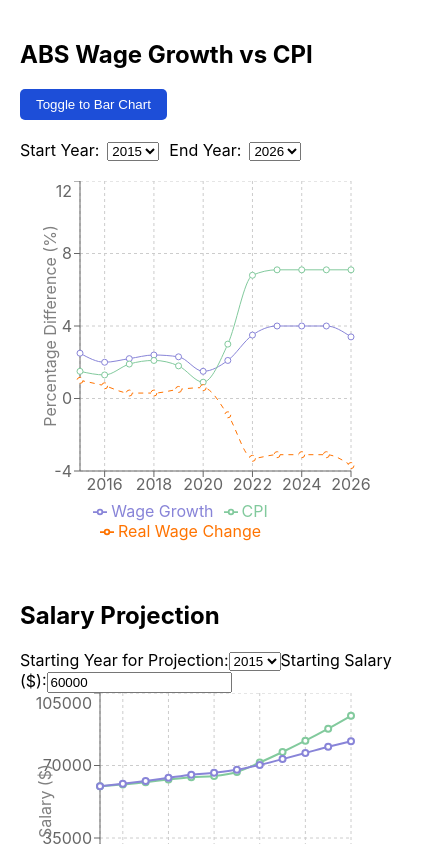
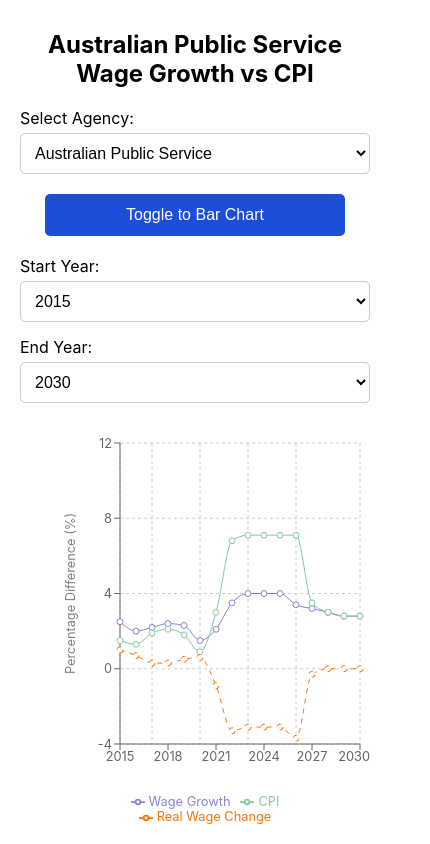
Before and after one commit to ashah12/aps-vs-cpi, a React (Create React App) app: page / in a window 390 px wide. Shown: the top 844 px of the page, 430 px wide, since content can reach past the window. Built offline with nearby package versions, Linux system fonts and the light colour scheme.

Commit message:
Changed to accomodate multiple agencies. Added more future years. Made mobile friendly

```diff
--- a/src/App.js
+++ b/src/App.js
@@ -4,22 +4,11 @@
   Tooltip, Legend, ResponsiveContainer
 } from 'recharts';
 
-export default function App() {
-  const [chartType, setChartType] = useState('line');
-  const [startYear, setStartYear] = useState(2015);
-  const [endYear, setEndYear] = useState(2026);
-  const [projectionStartYear, setProjectionStartYear] = useState(2015);
-  const [customData, setCustomData] = useState([]);
-  const [yearOptions, setYearOptions] = useState([]);
-  const [startingSalary, setStartingSalary] = useState(60000);
-
-  const toggleChart = () => {
-    setChartType(prev => (prev === 'line' ? 'bar' : 'line'));
-  };
-
-  // Load mock data on mount
-  useEffect(() => {
-    const mockData = [
+// Agency data structure
+const AGENCIES = {
+  'APS': {
+    name: 'Australian Public Service',
+    data: [
       { year: 2015, wage: 2.5, cpi: 1.5 },
       { year: 2016, wage: 2.0, cpi: 1.3 },
       { year: 2017, wage: 2.2, cpi: 1.9 },
@@ -32,31 +21,97 @@
       { year: 2024, wage: 4.0, cpi: 7.1 },
       { year: 2025, wage: 4.0, cpi: 7.1 },
       { year: 2026, wage: 3.4, cpi: 7.1 },
-    ];
+      { year: 2027, wage: 3.2, cpi: 3.5 },
+      { year: 2028, wage: 3.0, cpi: 3.0 },
+      { year: 2029, wage: 2.8, cpi: 2.8 },
+      { year: 2030, wage: 2.8, cpi: 2.8 }
+    ]
+  },
+  'Defence': {
+    name: 'Department of Defence',
+    data: [
+      { year: 2015, wage: 2.7, cpi: 1.5 },
+      { year: 2016, wage: 2.2, cpi: 1.3 },
+      { year: 2017, wage: 2.4, cpi: 1.9 },
+      { year: 2018, wage: 2.6, cpi: 2.1 },
+      { year: 2019, wage: 2.5, cpi: 1.8 },
+      { year: 2020, wage: 1.7, cpi: 0.9 },
+      { year: 2021, wage: 2.3, cpi: 3.0 },
+      { year: 2022, wage: 3.7, cpi: 6.8 },
+      { year: 2023, wage: 4.2, cpi: 7.1 },
+      { year: 2024, wage: 4.2, cpi: 7.1 },
+      { year: 2025, wage: 4.2, cpi: 7.1 },
+      { year: 2026, wage: 3.6, cpi: 7.1 },
+      { year: 2027, wage: 3.4, cpi: 3.5 },
+      { year: 2028, wage: 3.2, cpi: 3.0 },
+      { year: 2029, wage: 3.0, cpi: 2.8 },
+      { year: 2030, wage: 3.0, cpi: 2.8 }
+    ]
+  },
+  'ATO': {
+    name: 'Australian Taxation Office',
+    data: [
+      { year: 2015, wage: 2.3, cpi: 1.5 },
+      { year: 2016, wage: 1.8, cpi: 1.3 },
+      { year: 2017, wage: 2.0, cpi: 1.9 },
+      { year: 2018, wage: 2.2, cpi: 2.1 },
+      { year: 2019, wage: 2.1, cpi: 1.8 },
+      { year: 2020, wage: 1.3, cpi: 0.9 },
+      { year: 2021, wage: 1.9, cpi: 3.0 },
+      { year: 2022, wage: 3.3, cpi: 6.8 },
+      { year: 2023, wage: 3.8, cpi: 7.1 },
+      { year: 2024, wage: 3.8, cpi: 7.1 },
+      { year: 2025, wage: 3.8, cpi: 7.1 },
+      { year: 2026, wage: 3.2, cpi: 7.1 },
+      { year: 2027, wage: 3.0, cpi: 3.5 },
+      { year: 2028, wage: 2.8, cpi: 3.0 },
+      { year: 2029, wage: 2.6, cpi: 2.8 },
+      { year: 2030, wage: 2.6, cpi: 2.8 }
+    ]
+  }
+};
 
-    setCustomData(mockData);
-    setYearOptions(mockData.map(d => d.year));
-  }, []);
+export default function App() {
+  const [chartType, setChartType] = useState('line');
+  const [startYear, setStartYear] = useState(2015);
+  const [endYear, setEndYear] = useState(2030);
+  const [projectionStartYear, setProjectionStartYear] = useState(2015);
+  const [selectedAgency, setSelectedAgency] = useState('APS');
+  const [yearOptions, setYearOptions] = useState([]);
+  const [startingSalary, setStartingSalary] = useState(60000);
+
+  const toggleChart = () => {
+    setChartType(prev => (prev === 'line' ? 'bar' : 'line'));
+  };
+
+  // Load data on mount and when agency changes
+  useEffect(() => {
+    const agencyData = AGENCIES[selectedAgency].data;
+    setYearOptions(agencyData.map(d => d.year));
+  }, [selectedAgency]);
 
   const filteredData = useMemo(() => {
-    return customData
+    const agencyData = AGENCIES[selectedAgency].data;
+    return agencyData
       .filter(d => d.year >= startYear && d.year <= endYear)
       .map(d => ({
         ...d,
         gap: d.wage - d.cpi // Real wage change
       }));
-  }, [startYear, endYear, customData]);
+  }, [startYear, endYear, selectedAgency]);
 
   const salaryProjectionData = useMemo(() => {
     if (!startingSalary || !projectionStartYear) return [];
 
     let expected = startingSalary;
     let actual = startingSalary;
-    const startIndex = customData.findIndex(d => d.year === projectionStartYear);
+    const agencyData = AGENCIES[selectedAgency].data;
+    const startIndex = agencyData.findIndex(d => d.year === projectionStartYear);
+    const currentYear = new Date().getFullYear();
 
     if (startIndex === -1) return [];
 
-    return customData
+    return agencyData
       .slice(startIndex)
       .filter(d => d.year <= endYear)
       .map((d, idx) => {
@@ -70,50 +125,137 @@
           expected: Number(expected.toFixed(2)),
           actual: Number(actual.toFixed(2)),
           difference: Number((actual - expected).toFixed(2)),
+          isFuture: d.year > currentYear
         };
       });
-  }, [customData, projectionStartYear, endYear, startingSalary]);
+  }, [selectedAgency, projectionStartYear, endYear, startingSalary]);
 
   return (
-    <div style={{ width: '100%', padding: 20, overflowX: 'hidden' }}>
-      <h2>ABS Wage Growth vs CPI</h2>
+    <div style={{
+      width: '100%',
+      padding: '10px',
+      maxWidth: '100%',
+      margin: '0 auto',
+      overflowX: 'hidden',
+      boxSizing: 'border-box'
+    }}>
+      <h2 style={{
+        fontSize: 'clamp(1.5rem, 4vw, 2rem)',
+        marginBottom: '20px',
+        textAlign: 'center',
+        padding: '0 10px'
+      }}>
+        {AGENCIES[selectedAgency].name} Wage Growth vs CPI
+      </h2>
+
+      {/* Agency Selector */}
+      <div style={{
+        marginBottom: '20px',
+        display: 'flex',
+        flexDirection: 'column',
+        gap: '10px',
+        padding: '0 10px'
+      }}>
+        <label style={{
+          display: 'flex',
+          flexDirection: 'column',
+          gap: '5px',
+          fontSize: 'clamp(1rem, 3vw, 1.2rem)'
+        }}>
+          Select Agency:
+          <select
+            value={selectedAgency}
+            onChange={e => setSelectedAgency(e.target.value)}
+            style={{
+              padding: '10px',
+              fontSize: 'clamp(1rem, 3vw, 1.2rem)',
+              borderRadius: '5px',
+              border: '1px solid #ccc',
+              backgroundColor: '#fff',
+              width: '100%'
+            }}
+          >
+            {Object.keys(AGENCIES).map(agency => (
+              <option key={agency} value={agency}>{AGENCIES[agency].name}</option>
+            ))}
+          </select>
+        </label>
+      </div>
 
       {/* Toggle Chart Button */}
+      <div style={{ padding: '0 10px' }}>
         <button
           onClick={toggleChart}
           style={{
-          marginBottom: 20,
-          padding: '8px 16px',
+            padding: '12px 24px',
             backgroundColor: '#1d4ed8',
             color: '#fff',
             border: 'none',
-          borderRadius: 5,
-          cursor: 'pointer'
+            borderRadius: '5px',
+            cursor: 'pointer',
+            fontSize: 'clamp(1rem, 3vw, 1.2rem)',
+            width: '100%',
+            maxWidth: '300px',
+            margin: '0 auto 20px',
+            display: 'block'
           }}
         >
           Toggle to {chartType === 'line' ? 'Bar' : 'Line'} Chart
         </button>
+      </div>
 
       {/* Year Filters */}
-      <div style={{ display: 'flex', gap: '10px', marginBottom: '20px' }}>
-        <label>
+      <div style={{
+        display: 'flex',
+        flexDirection: 'column',
+        gap: '15px',
+        marginBottom: '20px',
+        maxWidth: '500px',
+        margin: '0 auto 20px',
+        padding: '0 10px'
+      }}>
+        <label style={{
+          display: 'flex',
+          flexDirection: 'column',
+          gap: '5px',
+          fontSize: 'clamp(1rem, 3vw, 1.2rem)'
+        }}>
           Start Year:
           <select
             value={startYear}
             onChange={e => setStartYear(Number(e.target.value))}
-            style={{ marginLeft: 8 }}
+            style={{
+              padding: '10px',
+              fontSize: 'clamp(1rem, 3vw, 1.2rem)',
+              borderRadius: '5px',
+              border: '1px solid #ccc',
+              backgroundColor: '#fff',
+              width: '100%'
+            }}
           >
             {yearOptions.map(year => (
               <option key={year} value={year}>{year}</option>
             ))}
           </select>
         </label>
-        <label>
+        <label style={{
+          display: 'flex',
+          flexDirection: 'column',
+          gap: '5px',
+          fontSize: 'clamp(1rem, 3vw, 1.2rem)'
+        }}>
           End Year:
           <select
             value={endYear}
             onChange={e => setEndYear(Number(e.target.value))}
-            style={{ marginLeft: 8 }}
+            style={{
+              padding: '10px',
+              fontSize: 'clamp(1rem, 3vw, 1.2rem)',
+              borderRadius: '5px',
+              border: '1px solid #ccc',
+              backgroundColor: '#fff',
+              width: '100%'
+            }}
           >
             {yearOptions.map(year => (
               <option key={year} value={year}>{year}</option>
@@ -123,57 +265,153 @@
       </div>
 
       {/* Main Chart */}
-      <div style={{ width: '100%', height: 400, maxWidth: '100%', overflowX: 'hidden' }}>
-        <ResponsiveContainer width="90%" height="90%">
+      <div style={{
+        width: '100%',
+        height: 'clamp(300px, 50vh, 500px)',
+        marginBottom: '40px',
+        padding: '0 10px',
+        boxSizing: 'border-box'
+      }}>
+        <ResponsiveContainer width="100%" height="100%">
           {chartType === 'line' ? (
-            <LineChart data={filteredData} margin={{ right: 20 }}>
+            <LineChart data={filteredData} margin={{ top: 20, right: 10, left: 40, bottom: 20 }}>
               <CartesianGrid strokeDasharray="3 3" />
-              <XAxis dataKey="year" domain={['dataMin', 'dataMax + 1']} />
+              <XAxis
+                dataKey="year"
+                domain={['dataMin', 'dataMax + 1']}
+                tick={{ fontSize: 'clamp(0.8rem, 2vw, 1rem)' }}
+              />
               <YAxis
                 label={{
                   value: 'Percentage Difference (%)',
                   angle: -90,
-                  position: 'centre'
+                  position: 'insideLeft',
+                  offset: 10,
+                  style: {
+                    fontSize: 'clamp(0.8rem, 2vw, 1rem)',
+                    textAnchor: 'middle'
+                  }
+                }}
+                tick={{ fontSize: 'clamp(0.8rem, 2vw, 1rem)' }}
+              />
+              <Tooltip
+                formatter={(val) => `${val.toFixed(2)}%`}
+                contentStyle={{
+                  fontSize: 'clamp(0.8rem, 2vw, 1rem)',
+                  padding: '10px'
                 }}
               />
-              <Tooltip formatter={(val) => `${val.toFixed(2)}%`} />
-              <Legend />
+              <Legend
+                wrapperStyle={{
+                  paddingTop: '20px',
+                  fontSize: 'clamp(0.8rem, 2vw, 1rem)'
+                }}
+              />
               <Line type="monotone" dataKey="wage" name="Wage Growth" stroke="#8884d8" />
               <Line type="monotone" dataKey="cpi" name="CPI" stroke="#82ca9d" />
               <Line type="monotone" dataKey="gap" name="Real Wage Change" stroke="#ff7300" strokeDasharray="5 5" />
             </LineChart>
           ) : (
-            <BarChart data={filteredData} margin={{ right: 20 }}>
+            <BarChart data={filteredData} margin={{ top: 20, right: 10, left: 40, bottom: 20 }}>
               <CartesianGrid strokeDasharray="3 3" />
-              <XAxis dataKey="year" domain={['dataMin', 'dataMax + 1']} />
+              <XAxis
+                dataKey="year"
+                domain={['dataMin', 'dataMax + 1']}
+                tick={{ fontSize: 'clamp(0.8rem, 2vw, 1rem)' }}
+              />
               <YAxis
                 label={{
                   value: 'Percentage Difference (%)',
                   angle: -90,
-                  position: 'centre'
+                  position: 'insideLeft',
+                  offset: 10,
+                  style: {
+                    fontSize: 'clamp(0.8rem, 2vw, 1rem)',
+                    textAnchor: 'middle'
+                  }
+                }}
+                tick={{ fontSize: 'clamp(0.8rem, 2vw, 1rem)' }}
+              />
+              <Tooltip
+                formatter={(val) => `${val.toFixed(2)}%`}
+                contentStyle={{
+                  fontSize: 'clamp(0.8rem, 2vw, 1rem)',
+                  padding: '10px'
                 }}
               />
-              <Tooltip formatter={(val) => `${val.toFixed(2)}%`} />
-              <Legend />
-              <Bar dataKey="wage" name="Wage Growth" fill="#8884d8" />
-              <Bar dataKey="cpi" name="CPI" fill="#82ca9d" />
-              <Bar dataKey="gap" name="Real Wage Change" fill="#ff7300" />
+              <Legend
+                wrapperStyle={{
+                  paddingTop: '20px',
+                  fontSize: 'clamp(0.8rem, 2vw, 1rem)'
+                }}
+              />
+              <Bar
+                dataKey="wage"
+                name="Wage Growth"
+                fill="#8884d8"
+                barSize={30}
+                radius={[4, 4, 0, 0]}
+              />
+              <Bar
+                dataKey="cpi"
+                name="CPI"
+                fill="#82ca9d"
+                barSize={30}
+                radius={[4, 4, 0, 0]}
+              />
+              <Bar
+                dataKey="gap"
+                name="Real Wage Change"
+                fill="#ff7300"
+                barSize={30}
+                radius={[4, 4, 0, 0]}
+              />
             </BarChart>
           )}
         </ResponsiveContainer>
       </div>
 
       {/* Salary Projection */}
-      <div className="mt-10 border-t pt-6">
-        <h2 className="text-2xl font-semibold text-gray-800 mb-4">Salary Projection</h2>
+      <div style={{
+        marginTop: '40px',
+        borderTop: '1px solid #ccc',
+        paddingTop: '20px',
+        padding: '0 10px'
+      }}>
+        <h2 style={{
+          fontSize: 'clamp(1.2rem, 3vw, 1.5rem)',
+          marginBottom: '20px',
+          textAlign: 'center'
+        }}>
+          Salary Projection
+        </h2>
 
-        <div className="flex flex-wrap gap-4 items-center mb-6">
-          <label className="flex items-center gap-2">
-            <span>Starting Year for Projection:</span>
+        <div style={{
+          display: 'flex',
+          flexDirection: 'column',
+          gap: '15px',
+          marginBottom: '20px',
+          maxWidth: '500px',
+          margin: '0 auto 20px'
+        }}>
+          <label style={{
+            display: 'flex',
+            flexDirection: 'column',
+            gap: '5px',
+            fontSize: 'clamp(1rem, 3vw, 1.2rem)'
+          }}>
+            Starting Year for Projection:
             <select
               value={projectionStartYear}
               onChange={(e) => setProjectionStartYear(Number(e.target.value))}
-              className="px-4 py-2 border rounded"
+              style={{
+                padding: '10px',
+                fontSize: 'clamp(1rem, 3vw, 1.2rem)',
+                borderRadius: '5px',
+                border: '1px solid #ccc',
+                backgroundColor: '#fff',
+                width: '100%'
+              }}
             >
               {yearOptions.map(year => (
                 <option key={year} value={year}>{year}</option>
@@ -181,31 +419,65 @@
             </select>
           </label>
 
-          <label className="flex items-center gap-2">
-            <span>Starting Salary ($):</span>
+          <label style={{
+            display: 'flex',
+            flexDirection: 'column',
+            gap: '5px',
+            fontSize: 'clamp(1rem, 3vw, 1.2rem)'
+          }}>
+            Starting Salary ($):
             <input
               type="number"
               value={startingSalary}
               onChange={(e) => setStartingSalary(Number(e.target.value))}
-              className="px-4 py-2 border rounded"
+              style={{
+                padding: '10px',
+                fontSize: 'clamp(1rem, 3vw, 1.2rem)',
+                borderRadius: '5px',
+                border: '1px solid #ccc',
+                backgroundColor: '#fff',
+                width: '100%'
+              }}
             />
           </label>
         </div>
 
-        <div style={{ height: 400, maxWidth: '100%', overflowX: 'hidden' }}>
-          <ResponsiveContainer width="90%" height="90%">
-            <LineChart data={salaryProjectionData} margin={{ right: 20, left: 20 }}>
+        <div style={{
+          width: '100%',
+          height: 'clamp(300px, 50vh, 500px)',
+          marginBottom: '40px'
+        }}>
+          <ResponsiveContainer width="100%" height="100%">
+            <LineChart data={salaryProjectionData} margin={{ top: 20, right: 10, left: 10, bottom: 20 }}>
               <CartesianGrid strokeDasharray="3 3" />
-              <XAxis dataKey="year" domain={['dataMin', 'dataMax + 1']} />
+              <XAxis
+                dataKey="year"
+                domain={['dataMin', 'dataMax + 1']}
+                tick={{ fontSize: 'clamp(0.8rem, 2vw, 1rem)' }}
+              />
               <YAxis
                 label={{
-                  value: 'Salary ($)',
+                  value: 'Salary ($k)',
                   angle: -90,
-                  position: 'insideLeft'
+                  position: 'insideLeft',
+                  style: { fontSize: 'clamp(0.8rem, 2vw, 1rem)' }
+                }}
+                tick={{ fontSize: 'clamp(0.8rem, 2vw, 1rem)' }}
+                tickFormatter={(value) => `$${(value / 1000).toFixed(0)}k`}
+              />
+              <Tooltip
+                formatter={(val) => `$${(val / 1000).toFixed(1)}k`}
+                contentStyle={{
+                  fontSize: 'clamp(0.8rem, 2vw, 1rem)',
+                  padding: '10px'
                 }}
               />
-              <Tooltip formatter={(val) => `$${val.toFixed(2)}`} />
-              <Legend />
+              <Legend
+                wrapperStyle={{
+                  paddingTop: '20px',
+                  fontSize: 'clamp(0.8rem, 2vw, 1rem)'
+                }}
+              />
               <Line
                 type="monotone"
                 dataKey="expected"
@@ -231,7 +503,6 @@
           </ResponsiveContainer>
         </div>
       </div>
-
     </div>
   );
 }
```
Lines whose indentation alone changed are shown as unchanged.
